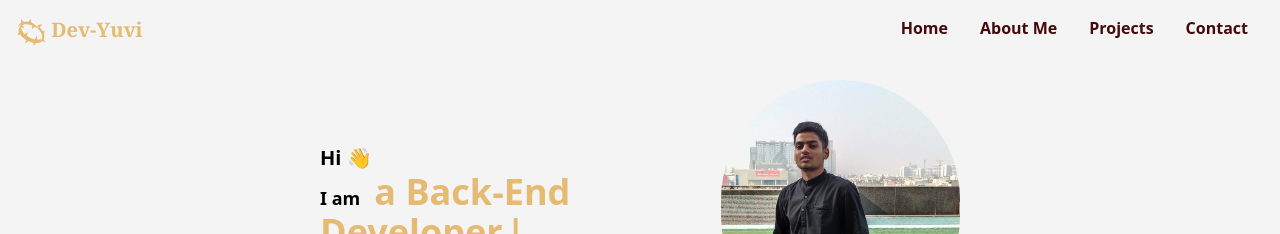
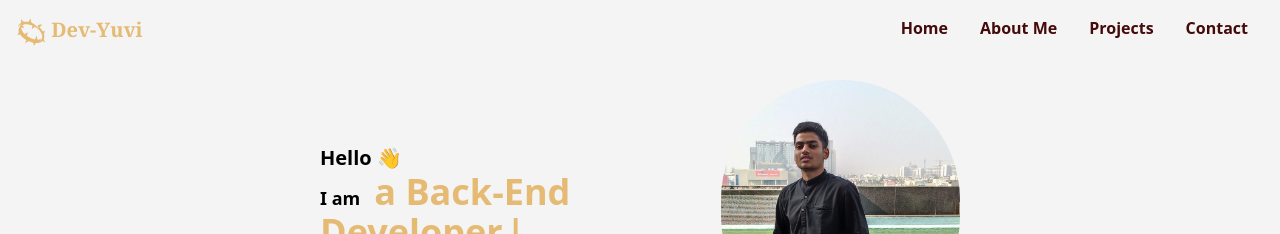
Before and after one commit to Yuvraj883/Yuvis-Portfolio, a React (Create React App) app: page / in a window 1280 px wide. Shown: the top 234 px of the page. Built offline with nearby package versions, Linux system fonts and the light colour scheme.

Commit message:
Updated content

```diff
--- a/src/Components/Home.jsx
+++ b/src/Components/Home.jsx
@@ -12,7 +12,7 @@ function Home() {
 
                     <div className='py-16 w-[65%] pr-4'>
                         <div>
-                            <h3 className='text-xl font-semibold inline mt-4'>Hi <span className='inline text-xl'>&#128075;</span>	</h3>
+                            <h3 className='text-xl font-semibold inline mt-4'>Hello <span className='inline text-xl'>&#128075;</span>	</h3>
                         </div>
                         <h1 className='inline text-lg font-semibold'>I am &nbsp; </h1>
                         <span className='text-[#E5BA73] font-extrabold text-4xl h-16 mb-8 '>
@@ -57,7 +57,7 @@ function Home() {
                 </div>
                 <div className='py-8 w-[65%] pr-4'>
                     <div>
-                        <h3 className='text-xl font-semibold inline mt-4'>Hi <span className='inline text-xl'>&#128075;</span>	</h3>
+                        <h3 className='text-xl font-semibold inline mt-4'>Hello <span className='inline text-xl'>&#128075;</span>	</h3>
                     </div>
                     <h1 className='inline text-lg font-semibold'>I am &nbsp; </h1>
                     <span className='text-[#E5BA73] font-extrabold text-4xl h-16 mb-8 '>
```
